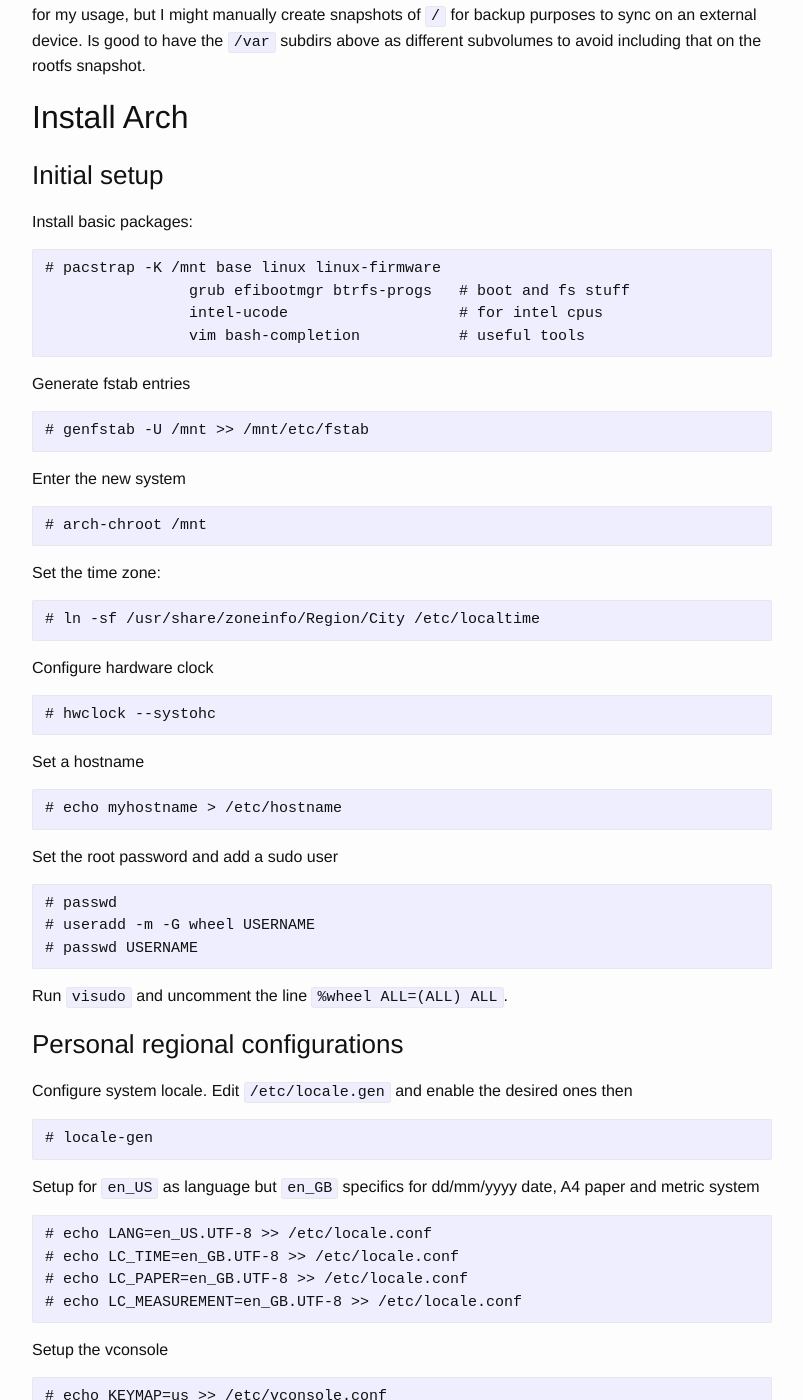
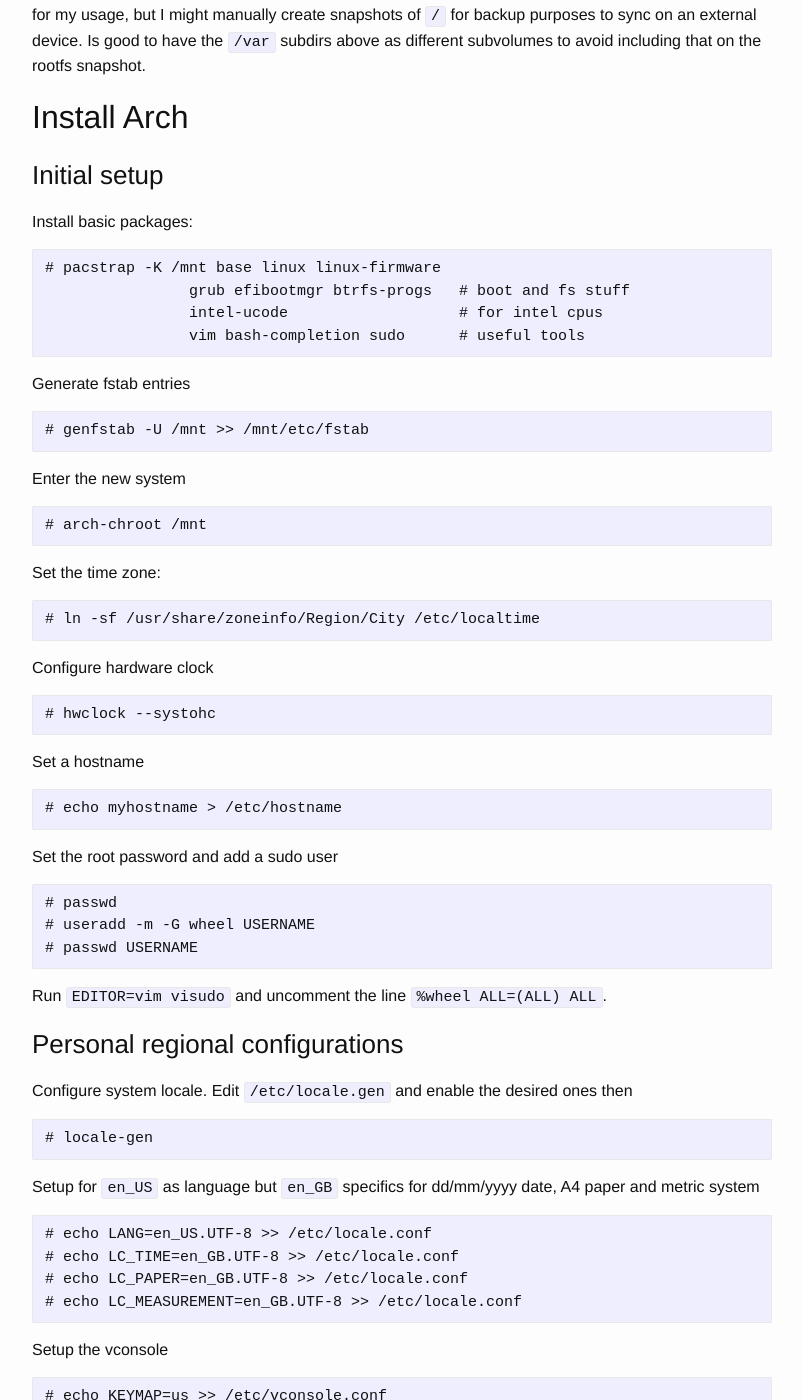
Before and after one commit to arielzn/arielzn.github.io, a Jekyll site: the page built from _posts/2024-06-03-install-archlinux-encrypted-boot.md, in a window 1280 px wide and 1400 px high, scrolled down 2409 px. Shown: the whole window, without its empty margins (238-1041 px from the left). Built offline with Jekyll 4.4.1, drawn with Linux system fonts in a browser that asks for light colours.

Commit message:
add sudo

```diff
--- a/_posts/2024-06-03-install-archlinux-encrypted-boot.md
+++ b/_posts/2024-06-03-install-archlinux-encrypted-boot.md
@@ -118,7 +118,7 @@ Install basic packages:
     # pacstrap -K /mnt base linux linux-firmware
                     grub efibootmgr btrfs-progs   # boot and fs stuff
                     intel-ucode                   # for intel cpus
-                    vim bash-completion           # useful tools
+                    vim bash-completion sudo      # useful tools
 
 Generate fstab entries
 
@@ -147,7 +147,7 @@ Set the root password and add a sudo user
     # useradd -m -G wheel USERNAME
     # passwd USERNAME
 
-Run `visudo` and uncomment the line `%wheel ALL=(ALL) ALL`.
+Run `EDITOR=vim visudo` and uncomment the line `%wheel ALL=(ALL) ALL`.
 
 ### Personal regional configurations
 
```
